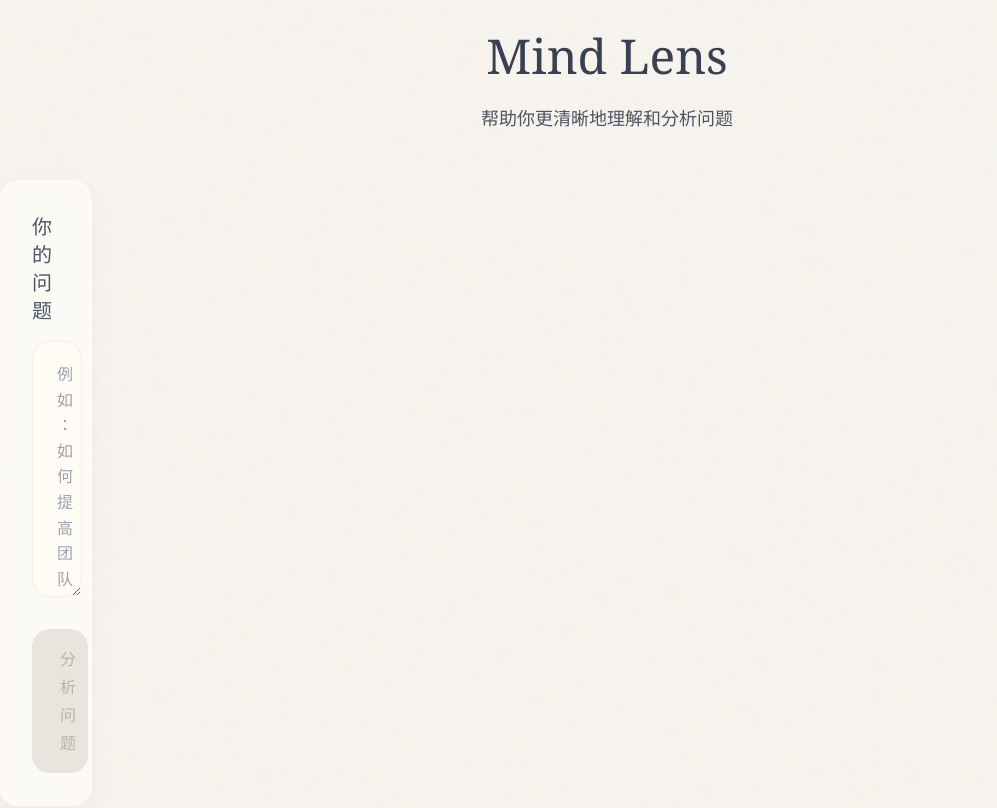
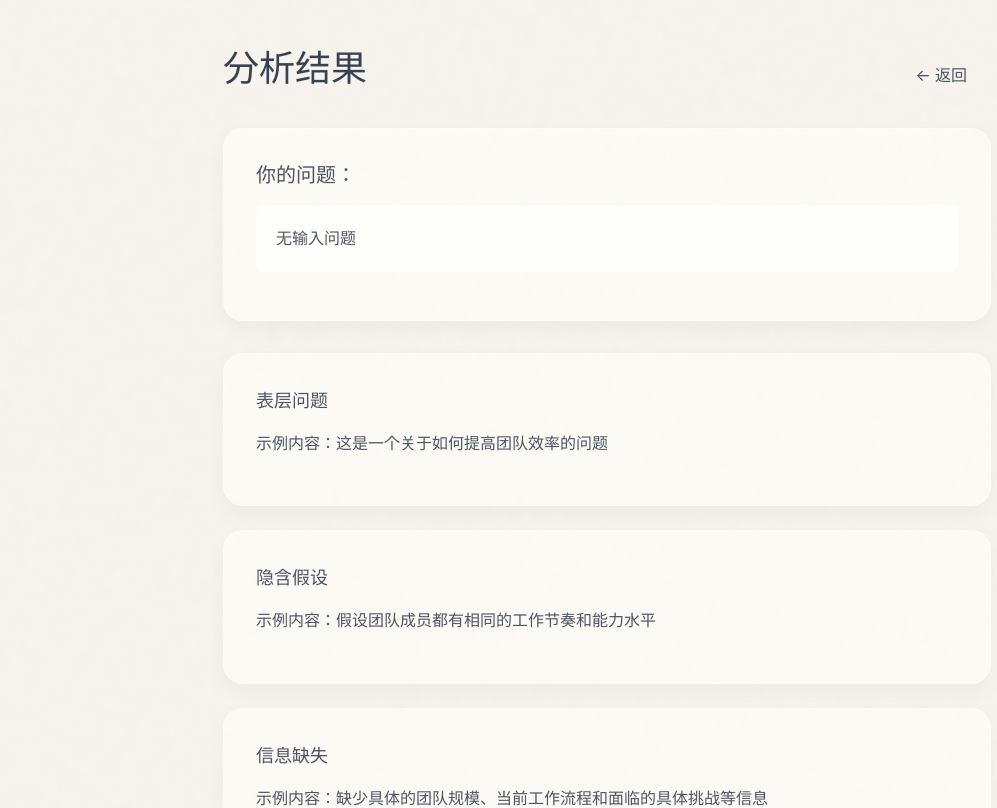
Before and after one commit to RafayelWan/traehks, a React (Vite) app: page /result in a window 1280 px wide. Shown: the top 808 px of the page, without its empty margins (33-1030 px from the left). Built offline with nearby package versions, Linux system fonts and the light colour scheme.

Commit message:
feat: 创建问题认知分析器网页应用
Co-authored-by: traeagent <traeagent@users.noreply.github.com>

```diff
--- a/src/App.tsx
+++ b/src/App.tsx
@@ -1,7 +1,23 @@
+import { BrowserRouter as Router, Routes, Route, useLocation, useNavigate } from "react-router-dom";
 import Home from "@/pages/Home";
+import Result from "@/pages/Result";
+
+// 页面转场动画组件
+const PageTransition = ({ children }: { children: React.ReactNode }) => {
+  return (
+    <div className="page-transition">
+      {children}
+    </div>
+  );
+};
 
 export default function App() {
   return (
-    <Home />
+    <Router>
+      <Routes>
+        <Route path="/" element={<PageTransition><Home /></PageTransition>} />
+        <Route path="/result" element={<PageTransition><Result /></PageTransition>} />
+      </Routes>
+    </Router>
   );
 }
--- a/src/index.css
+++ b/src/index.css
@@ -123,3 +123,20 @@ button:active:not(:disabled) {
 .animate-fade-in {
   animation: fadeIn 0.5s ease-out forwards;
 }
+
+/* 页面转场动画 */
+.page-transition {
+  position: relative;
+  animation: pageTransition 0.6s ease-out forwards;
+}
+
+@keyframes pageTransition {
+  from {
+    opacity: 0;
+    transform: translateY(20px);
+  }
+  to {
+    opacity: 1;
+    transform: translateY(0);
+  }
+}
--- a/src/pages/Home.tsx
+++ b/src/pages/Home.tsx
@@ -1,135 +1,38 @@
-import { useState, useEffect, useRef } from "react";
+import { useState } from "react";
+import { useNavigate } from "react-router-dom";
 
 export default function Home() {
   const [question, setQuestion] = useState("");
   const [isAnalyzing, setIsAnalyzing] = useState(false);
-  const [results, setResults] = useState({
-    surfaceProblem: null,
-    hiddenAssumption: null,
-    missingInfo: null,
-    cognitiveBlindspot: null,
-    suggestion: null
-  });
-
-  // 创建每个结果卡片的 ref
-  const surfaceProblemRef = useRef<HTMLDivElement>(null);
-  const hiddenAssumptionRef = useRef<HTMLDivElement>(null);
-  const missingInfoRef = useRef<HTMLDivElement>(null);
-  const cognitiveBlindspotRef = useRef<HTMLDivElement>(null);
-  const suggestionRef = useRef<HTMLDivElement>(null);
-  const resultsContainerRef = useRef<HTMLDivElement>(null);
-
-  // 监听结果变化，自动滚动到最新内容
-  useEffect(() => {
-    if (results.surfaceProblem) {
-      setTimeout(() => {
-        surfaceProblemRef.current?.scrollIntoView({ behavior: 'smooth', block: 'center' });
-      }, 100);
-    }
-  }, [results.surfaceProblem]);
-
-  useEffect(() => {
-    if (results.hiddenAssumption) {
-      setTimeout(() => {
-        hiddenAssumptionRef.current?.scrollIntoView({ behavior: 'smooth', block: 'center' });
-      }, 100);
-    }
-  }, [results.hiddenAssumption]);
-
-  useEffect(() => {
-    if (results.missingInfo) {
-      setTimeout(() => {
-        missingInfoRef.current?.scrollIntoView({ behavior: 'smooth', block: 'center' });
-      }, 100);
-    }
-  }, [results.missingInfo]);
-
-  useEffect(() => {
-    if (results.cognitiveBlindspot) {
-      setTimeout(() => {
-        cognitiveBlindspotRef.current?.scrollIntoView({ behavior: 'smooth', block: 'center' });
-      }, 100);
-    }
-  }, [results.cognitiveBlindspot]);
-
-  useEffect(() => {
-    if (results.suggestion) {
-      setTimeout(() => {
-        suggestionRef.current?.scrollIntoView({ behavior: 'smooth', block: 'center' });
-      }, 100);
-    }
-  }, [results.suggestion]);
+  const navigate = useNavigate();
 
   const handleAnalyze = () => {
     if (question.trim()) {
       setIsAnalyzing(true);
-      setResults({
-        surfaceProblem: null,
-        hiddenAssumption: null,
-        missingInfo: null,
-        cognitiveBlindspot: null,
-        suggestion: null
-      });
-
-      // 模拟渐进式生成结果
+      // 模拟分析过程，然后跳转到结果页
       setTimeout(() => {
-        setResults(prev => ({
-          ...prev,
-          surfaceProblem: "示例内容：这是一个关于如何提高团队效率的问题"
-        }));
+        navigate("/result", { state: { question } });
       }, 500);
-
-      setTimeout(() => {
-        setResults(prev => ({
-          ...prev,
-          hiddenAssumption: "示例内容：假设团队成员都有相同的工作节奏和能力水平"
-        }));
-      }, 1500);
-
-      setTimeout(() => {
-        setResults(prev => ({
-          ...prev,
-          missingInfo: "示例内容：缺少具体的团队规模、当前工作流程和面临的具体挑战等信息"
-        }));
-      }, 2500);
-
-      setTimeout(() => {
-        setResults(prev => ({
-          ...prev,
-          cognitiveBlindspot: "示例内容：可能忽略了团队成员的个性化需求和工作风格差异"
-        }));
-      }, 3500);
-
-      setTimeout(() => {
-        setResults(prev => ({
-          ...prev,
-          suggestion: "示例内容：建议先进行团队成员访谈，了解具体痛点，然后制定个性化的改进方案"
-        }));
-        setIsAnalyzing(false);
-      }, 4500);
     }
   };
 
   return (
-    <div className="min-h-screen p-8">
-      <div className="max-w-7xl mx-auto">
-        <div className="text-center mb-12">
+    <div className="min-h-screen flex flex-col items-center justify-center p-6">
+      <div className="w-full max-w-2xl">
+        <div className="text-center mb-16">
           <h1 className="text-5xl font-normal text-gray-700 mb-6">Mind Lens</h1>
           <p className="text-gray-600 text-lg font-light">帮助你更清晰地理解和分析问题</p>
         </div>
 
-        <div className="grid grid-cols-1 lg:grid-cols-10 gap-8">
-          {/* 左侧：问题上下文面板 */}
-          <div className="lg:col-span-3.5">
-            <div className="glass-card h-full">
-              <div className="mb-6">
-                <h2 className="text-xl font-medium text-gray-600 mb-4">你的问题</h2>
+        <div className="glass-card">
+          <div className="mb-8">
+            <label htmlFor="question" className="block text-gray-600 font-medium mb-4">写下你正在困扰的问题</label>
             <textarea
               id="question"
               value={question}
               onChange={(e) => setQuestion(e.target.value)}
               placeholder="例如：如何提高团队的工作效率？"
-                  className="h-64 text-gray-700 placeholder-gray-400"
+              className="h-80 text-gray-700 placeholder-gray-400"
               disabled={isAnalyzing}
             />
           </div>
@@ -143,50 +46,6 @@ export default function Home() {
           </button>
         </div>
       </div>
-
-          {/* 右侧：分析结果区域 */}
-          <div className="lg:col-span-6.5">
-            <div className="h-[calc(100vh-240px)] overflow-y-auto pr-2">
-              <div ref={resultsContainerRef} className="space-y-6">
-                {results.surfaceProblem && (
-                  <div ref={surfaceProblemRef} className="glass-card animate-fade-in">
-                    <h3 className="text-lg font-medium text-gray-600 mb-4">表层问题</h3>
-                    <p className="text-gray-600">{results.surfaceProblem}</p>
-                  </div>
-                )}
-
-                {results.hiddenAssumption && (
-                  <div ref={hiddenAssumptionRef} className="glass-card animate-fade-in">
-                    <h3 className="text-lg font-medium text-gray-600 mb-4">隐含假设</h3>
-                    <p className="text-gray-600">{results.hiddenAssumption}</p>
-                  </div>
-                )}
-
-                {results.missingInfo && (
-                  <div ref={missingInfoRef} className="glass-card animate-fade-in">
-                    <h3 className="text-lg font-medium text-gray-600 mb-4">信息缺失</h3>
-                    <p className="text-gray-600">{results.missingInfo}</p>
-                  </div>
-                )}
-
-                {results.cognitiveBlindspot && (
-                  <div ref={cognitiveBlindspotRef} className="glass-card animate-fade-in">
-                    <h3 className="text-lg font-medium text-gray-600 mb-4">认知盲点</h3>
-                    <p className="text-gray-600">{results.cognitiveBlindspot}</p>
-                  </div>
-                )}
-
-                {results.suggestion && (
-                  <div ref={suggestionRef} className="glass-card animate-fade-in">
-                    <h3 className="text-lg font-medium text-gray-600 mb-4">建议</h3>
-                    <p className="text-gray-600">{results.suggestion}</p>
-                  </div>
-                )}
-              </div>
-            </div>
-          </div>
-        </div>
-      </div>
     </div>
   );
 }
--- a/src/pages/Result.tsx
+++ b/src/pages/Result.tsx
@@ -1,56 +1,170 @@
-import { useLocation } from "react-router-dom";
+import { useLocation, useNavigate } from "react-router-dom";
+import { useState, useEffect, useRef } from "react";
 
 export default function Result() {
   const location = useLocation();
+  const navigate = useNavigate();
   const { question } = location.state || { question: "" };
+  const [results, setResults] = useState({
+    surfaceProblem: null,
+    hiddenAssumption: null,
+    missingInfo: null,
+    cognitiveBlindspot: null,
+    suggestion: null
+  });
 
-  // 假数据
-  const analysisResult = {
-    surfaceProblem: "示例内容：这是一个关于如何提高团队效率的问题",
-    hiddenAssumption: "示例内容：假设团队成员都有相同的工作节奏和能力水平",
-    missingInfo: "示例内容：缺少具体的团队规模、当前工作流程和面临的具体挑战等信息",
-    cognitiveBlindspot: "示例内容：可能忽略了团队成员的个性化需求和工作风格差异",
+  // 创建每个结果卡片的 ref
+  const surfaceProblemRef = useRef<HTMLDivElement>(null);
+  const hiddenAssumptionRef = useRef<HTMLDivElement>(null);
+  const missingInfoRef = useRef<HTMLDivElement>(null);
+  const cognitiveBlindspotRef = useRef<HTMLDivElement>(null);
+  const suggestionRef = useRef<HTMLDivElement>(null);
+
+  // 模拟渐进式生成结果
+  useEffect(() => {
+    // 表层问题（先出现）
+    setTimeout(() => {
+      setResults(prev => ({
+        ...prev,
+        surfaceProblem: "示例内容：这是一个关于如何提高团队效率的问题"
+      }));
+    }, 300);
+
+    // 隐含假设（延迟出现）
+    setTimeout(() => {
+      setResults(prev => ({
+        ...prev,
+        hiddenAssumption: "示例内容：假设团队成员都有相同的工作节奏和能力水平"
+      }));
+    }, 1300);
+
+    // 信息缺失
+    setTimeout(() => {
+      setResults(prev => ({
+        ...prev,
+        missingInfo: "示例内容：缺少具体的团队规模、当前工作流程和面临的具体挑战等信息"
+      }));
+    }, 2300);
+
+    // 认知盲点
+    setTimeout(() => {
+      setResults(prev => ({
+        ...prev,
+        cognitiveBlindspot: "示例内容：可能忽略了团队成员的个性化需求和工作风格差异"
+      }));
+    }, 3300);
+
+    // 建议（最后出现）
+    setTimeout(() => {
+      setResults(prev => ({
+        ...prev,
         suggestion: "示例内容：建议先进行团队成员访谈，了解具体痛点，然后制定个性化的改进方案"
+      }));
+    }, 4300);
+  }, []);
+
+  // 监听结果变化，自动滚动到最新内容
+  useEffect(() => {
+    if (results.surfaceProblem) {
+      setTimeout(() => {
+        surfaceProblemRef.current?.scrollIntoView({ behavior: 'smooth', block: 'start' });
+      }, 100);
+    }
+  }, [results.surfaceProblem]);
+
+  useEffect(() => {
+    if (results.hiddenAssumption) {
+      setTimeout(() => {
+        hiddenAssumptionRef.current?.scrollIntoView({ behavior: 'smooth', block: 'start' });
+      }, 100);
+    }
+  }, [results.hiddenAssumption]);
+
+  useEffect(() => {
+    if (results.missingInfo) {
+      setTimeout(() => {
+        missingInfoRef.current?.scrollIntoView({ behavior: 'smooth', block: 'start' });
+      }, 100);
+    }
+  }, [results.missingInfo]);
+
+  useEffect(() => {
+    if (results.cognitiveBlindspot) {
+      setTimeout(() => {
+        cognitiveBlindspotRef.current?.scrollIntoView({ behavior: 'smooth', block: 'start' });
+      }, 100);
+    }
+  }, [results.cognitiveBlindspot]);
+
+  useEffect(() => {
+    if (results.suggestion) {
+      setTimeout(() => {
+        suggestionRef.current?.scrollIntoView({ behavior: 'smooth', block: 'start' });
+      }, 100);
+    }
+  }, [results.suggestion]);
+
+  const handleBack = () => {
+    navigate("/");
   };
 
   return (
-    <div className="min-h-screen py-16 px-6">
-      <div className="w-full max-w-4xl mx-auto">
-        <div className="text-center mb-16">
-          <h1 className="text-5xl font-medium text-gray-700 mb-4">分析结果</h1>
-          <p className="text-gray-500 text-lg">问题认知深度分析</p>
-        </div>
-
-        <div className="glass-card mb-12">
-          <h2 className="text-xl font-medium text-gray-600 mb-4">您的问题：</h2>
-          <p className="text-gray-600 p-5 rounded-lg bg-white bg-opacity-60">{question || "无输入问题"}</p>
-        </div>
-
-        <div className="space-y-8">
-          <div className="glass-card">
-            <h3 className="text-lg font-medium text-gray-600 mb-4">表层问题</h3>
-            <p className="text-gray-600">{analysisResult.surfaceProblem}</p>
+    <div className="min-h-screen py-12 px-6">
+      <div className="w-full max-w-3xl mx-auto">
+        {/* 顶部固定显示用户问题 */}
+        <div className="sticky top-0 z-10 mb-8">
+          <div className="flex justify-between items-center mb-6">
+            <h1 className="text-4xl font-normal text-gray-700">分析结果</h1>
+            <button
+              onClick={handleBack}
+              className="px-6 py-2 text-gray-600 hover:text-gray-800 transition-colors"
+            >
+              ← 返回
+            </button>
           </div>
 
           <div className="glass-card">
-            <h3 className="text-lg font-medium text-gray-600 mb-4">隐含假设</h3>
-            <p className="text-gray-600">{analysisResult.hiddenAssumption}</p>
+            <h2 className="text-xl font-medium text-gray-600 mb-4">你的问题：</h2>
+            <p className="text-gray-600 p-5 rounded-lg bg-white bg-opacity-60">{question || "无输入问题"}</p>
+          </div>
         </div>
 
-          <div className="glass-card">
+        {/* 下方为AI分析结果流 */}
+        <div className="space-y-6">
+          {results.surfaceProblem && (
+            <div ref={surfaceProblemRef} className="glass-card animate-fade-in">
+              <h3 className="text-lg font-medium text-gray-600 mb-4">表层问题</h3>
+              <p className="text-gray-600">{results.surfaceProblem}</p>
+            </div>
+          )}
+
+          {results.hiddenAssumption && (
+            <div ref={hiddenAssumptionRef} className="glass-card animate-fade-in">
+              <h3 className="text-lg font-medium text-gray-600 mb-4">隐含假设</h3>
+              <p className="text-gray-600">{results.hiddenAssumption}</p>
+            </div>
+          )}
+
+          {results.missingInfo && (
+            <div ref={missingInfoRef} className="glass-card animate-fade-in">
               <h3 className="text-lg font-medium text-gray-600 mb-4">信息缺失</h3>
-            <p className="text-gray-600">{analysisResult.missingInfo}</p>
+              <p className="text-gray-600">{results.missingInfo}</p>
             </div>
+          )}
 
-          <div className="glass-card">
+          {results.cognitiveBlindspot && (
+            <div ref={cognitiveBlindspotRef} className="glass-card animate-fade-in">
               <h3 className="text-lg font-medium text-gray-600 mb-4">认知盲点</h3>
-            <p className="text-gray-600">{analysisResult.cognitiveBlindspot}</p>
+              <p className="text-gray-600">{results.cognitiveBlindspot}</p>
             </div>
+          )}
 
-          <div className="glass-card">
+          {results.suggestion && (
+            <div ref={suggestionRef} className="glass-card animate-fade-in">
               <h3 className="text-lg font-medium text-gray-600 mb-4">建议</h3>
-            <p className="text-gray-600">{analysisResult.suggestion}</p>
+              <p className="text-gray-600">{results.suggestion}</p>
             </div>
+          )}
         </div>
       </div>
     </div>
```
Lines whose indentation alone changed are shown as unchanged.
